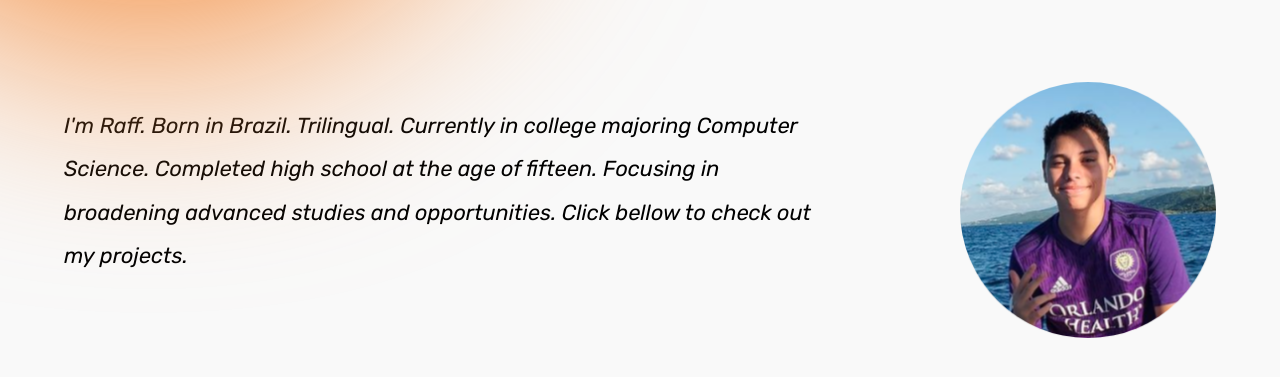
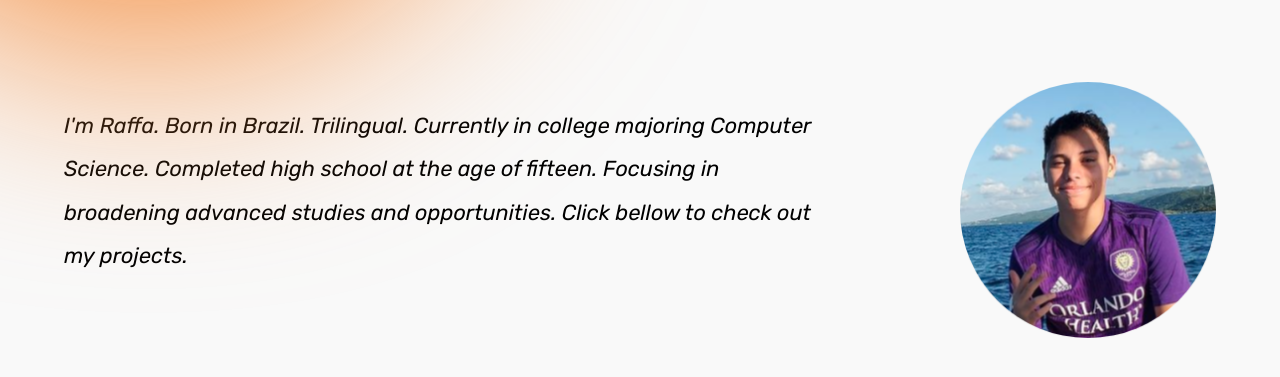
Before and after one commit to RafaelPreziaGomes/cv2.0, a website: page public/index.html in a window 1280 px wide. Shown: the part 757-1134 px from the top of the page. Drawn offline with Linux system fonts and the light colour scheme; a web font is replaced by a local one.

Commit message:
Update index.html

```diff
--- a/public/index.html
+++ b/public/index.html
@@ -151,7 +151,7 @@
 
                   <div class="left-element111">
                   <p id="intro-subtitle" class="p111">
-                    I'm Raff. Born in Brazil. Trilingual.  Currently in college majoring
+                    I'm Raffa. Born in Brazil. Trilingual.  Currently in college majoring
                     Computer Science.  Completed high school at the age of fifteen.
                      Focusing in broadening advanced studies and opportunities. Click
                     bellow to check out my projects.
```
